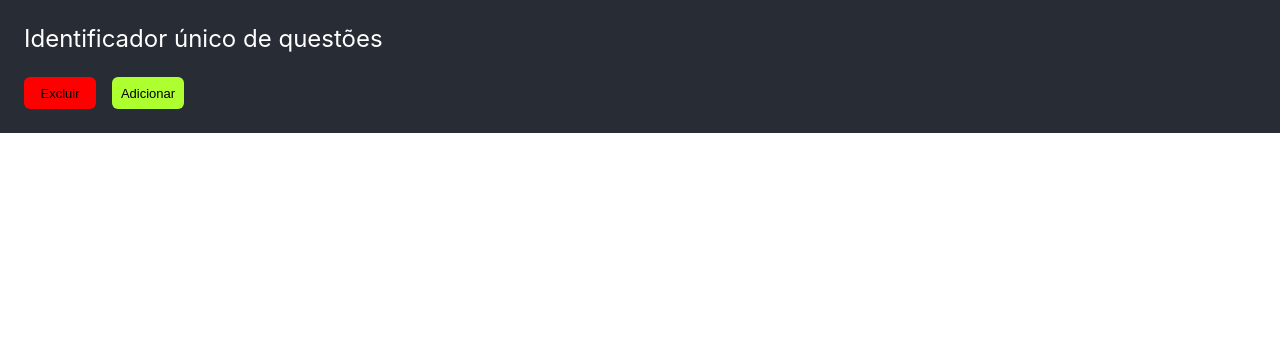
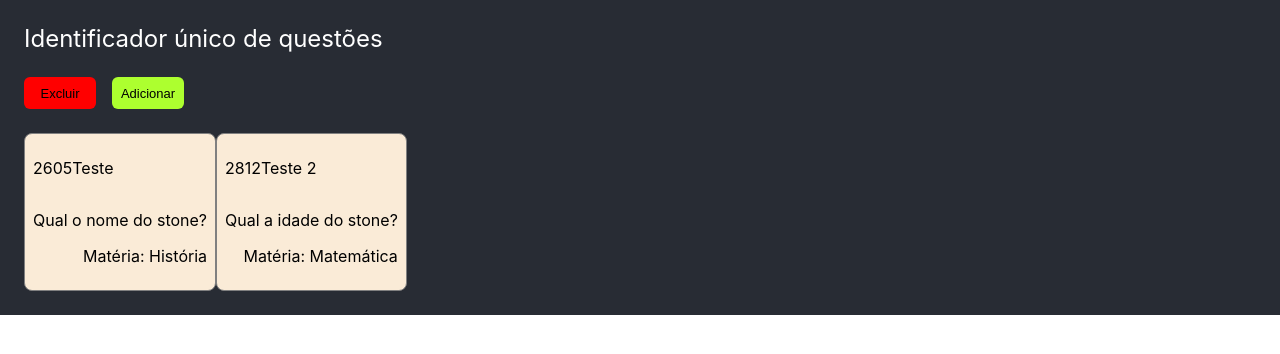
Before and after one commit to mantisoficial/dominios-de-software, a React (Create React App) app in the folder dom_project/dom_project_ui/: page / in a window 1280 px wide. Shown: the top 354 px of the page. Built offline with nearby package versions, Linux system fonts and the light colour scheme.

Commit message:
Criação do json de objetos. Implementação do componente QuestionItem.

```diff
--- a/dom_project/dom_project_ui/src/App.css
+++ b/dom_project/dom_project_ui/src/App.css
@@ -11,4 +11,9 @@
 
 .action-buttons {
   display: flex;
+  margin-bottom: 24px;
 }
+
+.questions-list {
+  display: flex;
+}
--- a/dom_project/dom_project_ui/src/App.js
+++ b/dom_project/dom_project_ui/src/App.js
@@ -1,22 +1,49 @@
 import "./App.css";
 import Button from "./components/Button";
-import React, {useState} from "react";
+import React, { useState } from "react";
+import QuestionItem from "./components/QuestionItem";
 
 function App() {
-  const [questions, setQuestions] = useState([])
+  const [questions, setQuestions] = useState([
+    {
+      code: 2605,
+      name: "Teste",
+      question: "Qual o nome do stone?",
+      subquestions: [],
+      subject: "História",
+      reviewed: true,
+    },
+    {
+      code: 2812,
+      name: "Teste 2",
+      question: "Qual a idade do stone?",
+      subquestions: [],
+      subject: "Matemática",
+      reviewed: false,
+    },
+  ]);
   //properties
   //code, name, question, subquestion (optional), subject, reviewed
 
   return (
     <div className="app">
       <header className="app-header">
-        <p className="header" style={{color: "white"}}>Identificador único de questões</p>
+        <p className="header" style={{ color: "white" }}>
+          Identificador único de questões
+        </p>
       </header>
       <div className="action-buttons">
         <Button label="Excluir" isDestructive buttonMargin="0px 16px 0px 0px" />
         <Button label="Adicionar" />
       </div>
       <div className="questions-list">
+        {questions.map((item, index) => {
+          return (
+            <div key={index}>
+              <QuestionItem item={item} />
+            </div>
+          );
+        })}
       </div>
     </div>
   );
```
